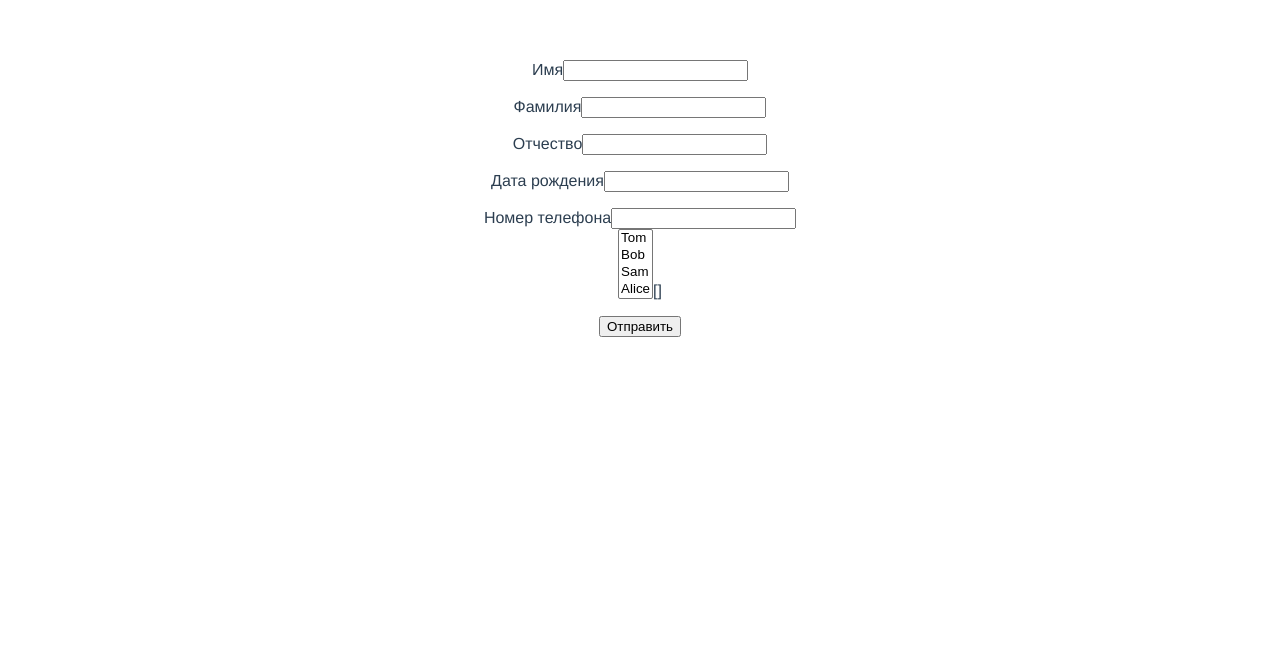
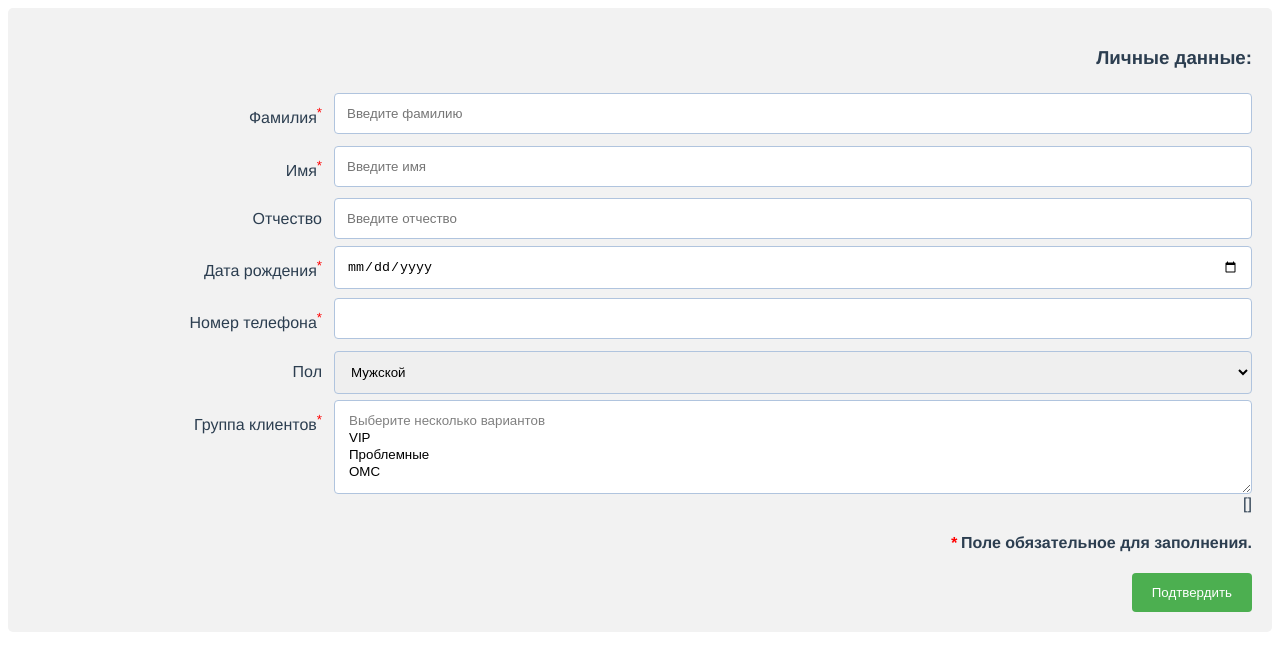
Before and after one commit to elizabetliber/validateform, a Vue app: page / in a window 1280 px wide. Shown: the top 670 px of the page. Built offline with nearby package versions, Linux system fonts and the light colour scheme.

Commit message:
add form

```diff
--- a/src/App.vue
+++ b/src/App.vue
@@ -1,18 +1,264 @@
 <template>
   <div id="app">
-      <formThird/>
+    <div>
+      <div class="container">
+        <form @submit.prevent="checkForm">
+          <div class="row">
+            <h3>Личные данные:</h3>
+          </div>
+
+          <div class="row">
+            <div class="col-25">
+              <label for="lastName">Фамилия<sup style="color:red;">*</sup></label>
+            </div>
+            <div class="col-75">
+              <input
+                  id="lastname"
+                  v-model.trim="form.lastName"
+                  type="text"
+                  placeholder="Введите фамилию" >
+              <strong v-if="$v.form.lastName.$dirty && !$v.form.lastName.required">
+                * Заполните поле фамилия.
+              </strong>
+            </div>
+
+          </div>
+
+          <div class="row">
+            <div class="col-25">
+              <label for="name">Имя<sup style="color:red;">*</sup></label>
+            </div>
+            <div class="col-75">
+              <input
+                  id="name"
+                  v-model.trim="form.name"
+                  type="text"
+                  name="name"
+                  placeholder="Введите имя">
+              <strong v-if="$v.form.name.$dirty && !$v.form.name.required">
+                * Заполните поле имя.
+              </strong>
+            </div>
+          </div>
+
+          <div class="row">
+            <div class="col-25">
+              <label>Отчество</label>
+            </div>
+            <div class="col-75">
+              <input
+                  type="text"
+                  placeholder="Введите отчество"/>
+            </div>
+          </div>
+
+          <div class="row">
+            <div class="col-25">
+              <label for="data">Дата рождения<sup style="color:red;">*</sup></label>
+            </div>
+            <div class="col-75">
+              <input
+                  type="date"
+                  v-model="form.data"
+                  id="data"
+              />
+              <strong v-if="$v.form.data.$dirty && !$v.form.data.required">
+                * Заполните поле дата.
+              </strong>
+            </div>
+          </div>
+
+          <div class="row">
+            <div class="col-25">
+              <label for="number">Номер телефона<sup style="color:red;">*</sup></label>
+            </div>
+            <div class="col-75">
+              <input
+                  type="text"
+                  v-model.trim="form.number"
+                  id="number"
+              />
+              <strong v-if="$v.form.number.$dirty && !$v.form.number.required">
+                * Заполните поле номер телефона.
+              </strong>
+              <strong v-if="$v.form.number.$dirty && !$v.form.number.numeric">
+                * Укажите корректный номер в формате: +7(903)-888-88-88 или 8(999)-99-999-99)
+              </strong>
+            </div>
+          </div>
+
+          <div class="row">
+                      <div class="col-25">
+              <label>Пол</label>
+            </div>
+
+            <div class="col-75">
+              <select >
+                <option disabled value="">Выберите один из вариантов</option>
+                <option>Мужской</option>
+                <option>Женский</option>
+              </select>
+            </div>
+          </div>
+
+          <div class="row">
+            <div class="col-25">
+              <label>Группа клиентов<sup style="color:red;">*</sup></label>
+            </div>
+            <div class="col-75">
+              <select v-model="form.group" multiple>
+                <option disabled value="">Выберите несколько вариантов</option>
+                <option v-for="(group,index) in form.groupClient"
+                        :key="index"
+                >
+                  {{ group.label }}
+                </option>
+              </select>
+{{form.group}}
+              <strong v-if="$v.form.group.$dirty && !$v.form.group.maxCount">
+                * Выберите два варианта из предложенных.
+              </strong>
+
+              <strong v-if="$v.form.group.$dirty && !$v.form.group.required">
+                * Заполните поле группа клиентов.
+              </strong>
+
+            </div>
+          </div>
+
+<!--          <div class="row">-->
+<!--            <div class="col-25">-->
+<!--              <label>Лечащий врач</label>-->
+<!--            </div>-->
+<!--            <div class="col-75">-->
+<!--              <select v-model="selected">-->
+<!--                <option disabled value="">Выберите один из вариантов</option>-->
+<!--                <option>Иванов</option>-->
+<!--                <option>Захаров</option>-->
+<!--                <option>Чернышева</option>-->
+<!--              </select>-->
+<!--            </div>-->
+<!--          </div>-->
+
+          <div class="row">
+            <h4><em style="color:red;">*</em> Поле обязательное для заполнения.</h4>
+          </div>
+
+          <div class="row">
+            <input type="submit" value="Подтвердить"/>
+          </div>
+        </form>
+      </div>
+    </div>
   </div>
 </template>
 
 <script>
-import formThird from './components/formThird'
+import {validationMixin} from 'vuelidate'
+import {required} from 'vuelidate/lib/validators'
+
+const numeric = value => {
+  if (typeof value === 'undefined' || value === null || value === '') {
+    return true
+  }
+  return /^\+?[78][-(]?\d{3}\)?-?\d{3}-?\d{2}-?\d{2}$/.test(value)
+}
 
 export default {
-  name: 'App',
-  components: {
-    formThird
+  mixins: [validationMixin],
+  data() {
+    return {
+      form: {
+        lastName: '',
+        name: '',
+        data: '',
+        number: '',
+        group: [],
+        selected: '',
+        groupClient: [
+          {label: 'VIP'},
+          {label: 'Проблемные'},
+          {label: 'ОМС'}
+        ]
+      }
+    }
+  },
+  validations: {
+    form: {
+      lastName: {required},
+      name: {required},
+      data: {required},
+      number: {required, numeric},
+      group: {required,
+        maxCount(value) {
+          return value.length < 1
+        }
+      }
+    }
+  },
+  methods: {
+    checkForm() {
+      this.$v.form.$touch()
+      if (!this.$v.form.$error) {
+        alert('Валидация прошла успешно')
+      }
+    }
   }
 }
+
+
+
+
+
+
+
+
+
+  // data() {
+  //   return {
+  //     errors: {},
+  //     name: null,
+  //     city: null,
+  //     number: null,
+  //     lastName: null,
+  //     data: null,
+  //     sxx: null,
+  //     selected: null,
+  //     dateDocument: null,
+  //     users: [
+  //       {document: 'Паспорт'},
+  //       {document: 'Свидетельство о рождении'},
+  //       {document: 'Водительское удостоверение'}
+  //     ],
+  //     selectedUsers: [],
+  //   }
+  // },
+  // methods: {
+  //   checkForm: function (e) {
+  //     if (this.name && this.age && this.lastName && this.number && this.selectedUsers ) return true;
+  //     this.errors = {};
+  //     if (!this.lastName) this.errors["lastName"] = "* Заполните поле Фамилия.";
+  //     if (!this.name) this.errors["name"] = "* Заполните поле Имя.";
+  //     if (!this.city) this.errors["city"] = "* Заполните поле Город.";
+  //     if (!this.dateDocument) this.errors["dateDocument"] = "* Укажите дату выдачи документа."
+  //     if (!this.data) this.errors["data"] = '* Укажите дату рождения.';
+  //     // if (this.selected.option=="") this.errors["selected"] = '* Укажите тип документа.';
+  //
+  //     if (!this.number) {
+  //       this.errors["number"] = '* Укажите номер телефона.';
+  //     } else if (!this.validPhoneNumber(this.number)) {
+  //       this.errors["number"] = '* Укажите корректный номер в формате: +7(903)-888-88-88 или 8(999)-99-999-99)';
+  //     }
+  //     e.preventDefault();
+  //   },
+  //   validPhoneNumber: function (number) {
+  //     let nu = /^\+?[78][-(]?\d{3}\)?-?\d{3}-?\d{2}-?\d{2}$/;
+  //     return nu.test(number);
+  //   }
+  // }
+
+
+
 </script>
 
 <style>
@@ -22,6 +268,78 @@ export default {
   -moz-osx-font-smoothing: grayscale;
   text-align: center;
   color: #2c3e50;
-  margin-top: 60px;
+}
+
+input[type=text], input[type=date], select {
+  width: 100%;
+  padding: 12px;
+  border: 1px solid lightsteelblue;
+  border-radius: 4px;
+  box-sizing: border-box;
+  resize: vertical;
+}
+
+label {
+  padding: 12px 12px 12px 0;
+  display: inline-block;
+}
+
+input[type=submit] {
+  background-color: #4CAF50;
+  color: white;
+  padding: 12px 20px;
+  border: none;
+  border-radius: 4px;
+  cursor: pointer;
+  float: right;
+}
+
+.container {
+
+  border-radius: 5px;
+  background-color: #f2f2f2;
+  padding: 20px;
+}
+
+.col-25 {
+  float: left;
+  width: 25%;
+  margin-top: 6px;
+}
+
+.col-75 {
+  text-align: right;
+  float: left;
+  width: 75%;
+  margin-top: 6px;
+}
+
+.row:after {
+  content: "";
+  display: table;
+  clear: both;
+}
+
+@media screen and (max-width: 600px) {
+  .col-25, .col-75, input[type=submit] {
+    width: 100%;
+    margin-top: 0;
+  }
+}
+
+.row {
+  clear: both;
+  text-align: right;
+}
+
+strong {
+  line-height: inherit;
+  color: red;
+  text-align: left;
+  font-size: 15px;
+}
+strong{
+  color:red;
+  font-size:13px;
 }
 </style>
--- a/src/main.js
+++ b/src/main.js
@@ -1,6 +1,6 @@
 import Vue from 'vue'
+import App from './App.vue'
 import Vuelidate from 'vuelidate'
-import App from './App.vue'
 
 Vue.config.productionTip = false;
 
```
